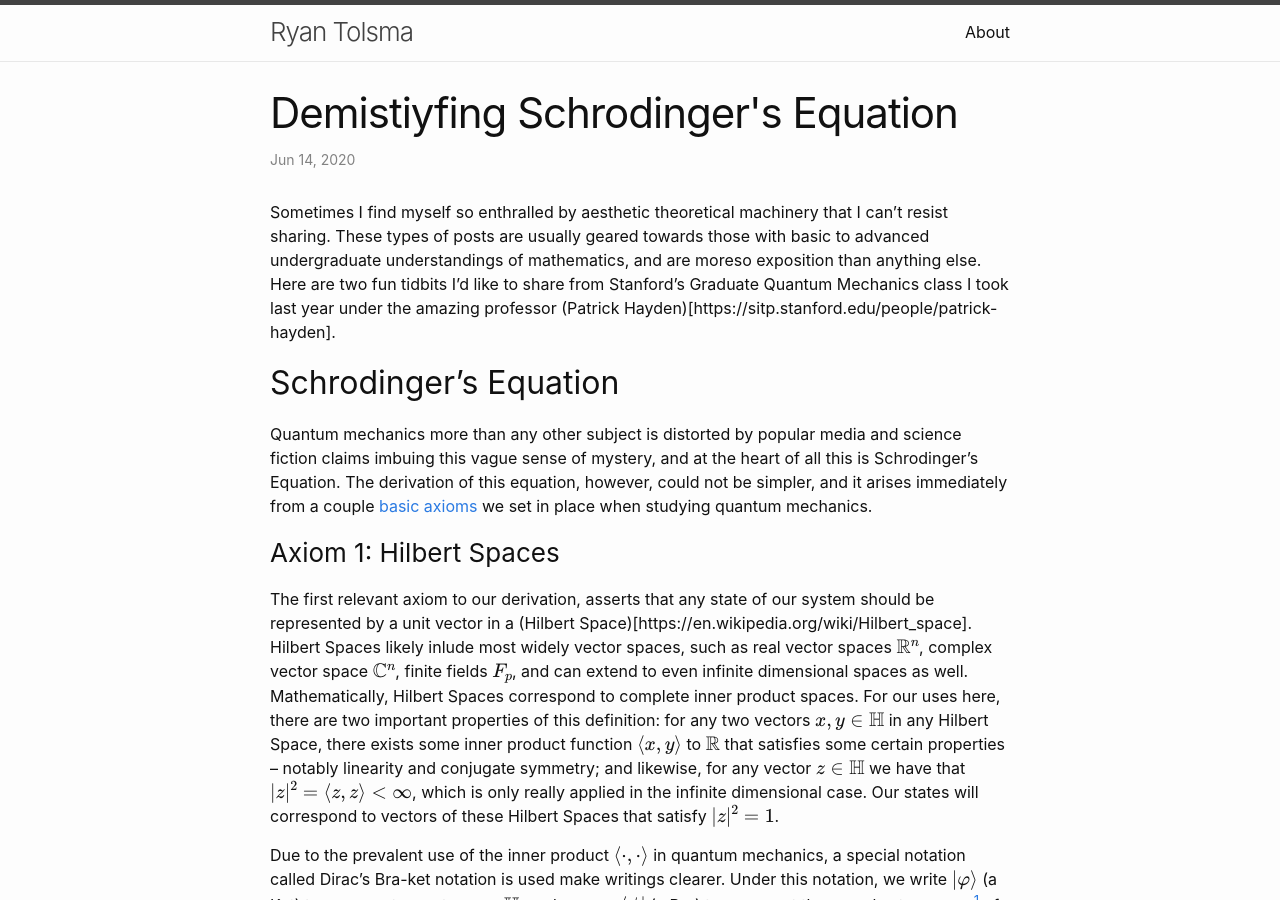
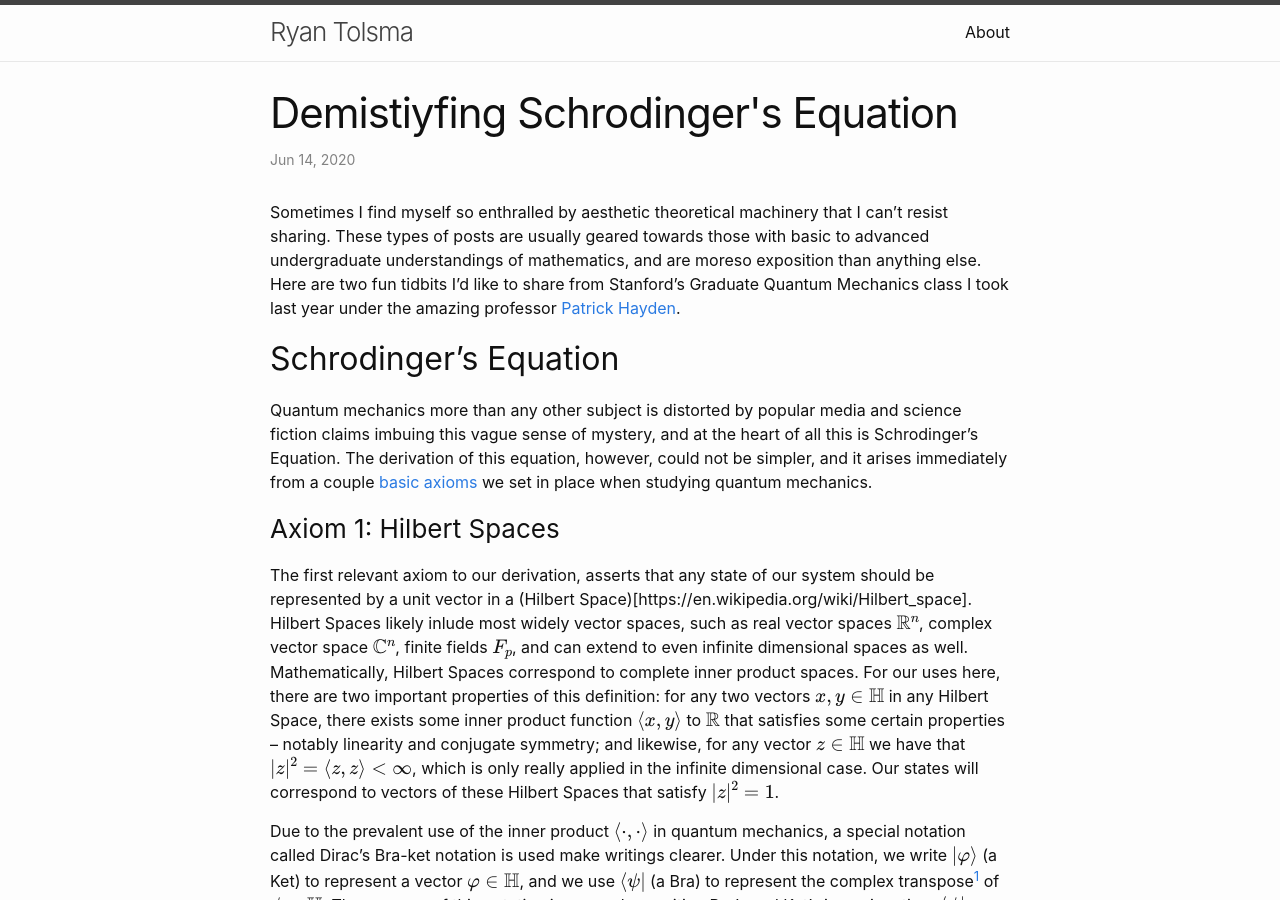
Before and after one commit to rtolsma/rtolsma.github.io, a Jekyll site: the page built from _posts/2020-06-14-physics-gem.markdown, in a window 1280 px wide and 900 px high. Built offline with Jekyll 4.4.1, drawn with Linux system fonts in a browser that asks for light colours; formulas are drawn with MathJax 3.

Commit message:
link fix

```diff
--- a/_posts/2020-06-14-physics-gem.markdown
+++ b/_posts/2020-06-14-physics-gem.markdown
@@ -6,7 +6,7 @@ categories: physics
 
 Sometimes I find myself so enthralled by aesthetic theoretical machinery that I can't resist sharing. These types of posts are usually geared towards those with basic to advanced
 undergraduate understandings of mathematics, and are moreso exposition than anything else. Here are two fun tidbits I'd like to share from Stanford's Graduate Quantum Mechanics class
-I took last year under the amazing professor (Patrick Hayden)[https://sitp.stanford.edu/people/patrick-hayden].
+I took last year under the amazing professor [Patrick Hayden](https://sitp.stanford.edu/people/patrick-hayden).
 
 
 ## Schrodinger's Equation
```
